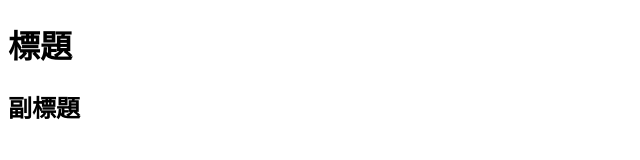
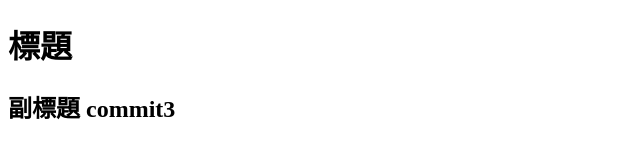
Before and after one commit to tofutsai/0204project, a plain HTML site: page index.html in a window 1280 px wide. Shown: the whole page, without its empty margins (0-640 px from the left). Drawn offline with Linux system fonts and the light colour scheme.

Commit message:
update index.html
update

```diff
--- a/index.html
+++ b/index.html
@@ -8,6 +8,6 @@
 </head>
 <body>
     <h1>標題</h1>
-    <h2>副標題</h2>
+    <h2>副標題 commit3</h2>
 </body>
 </html>
```
